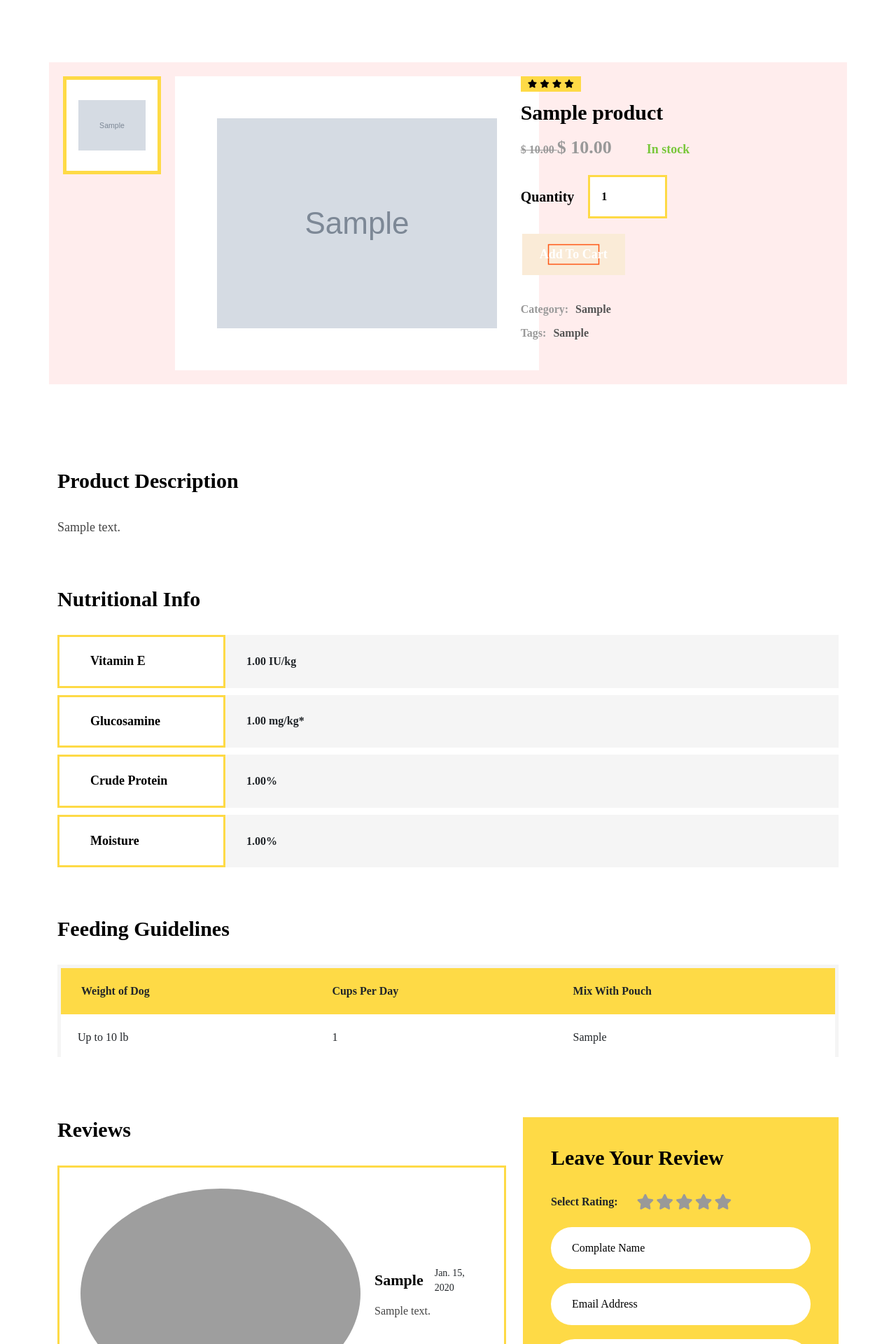
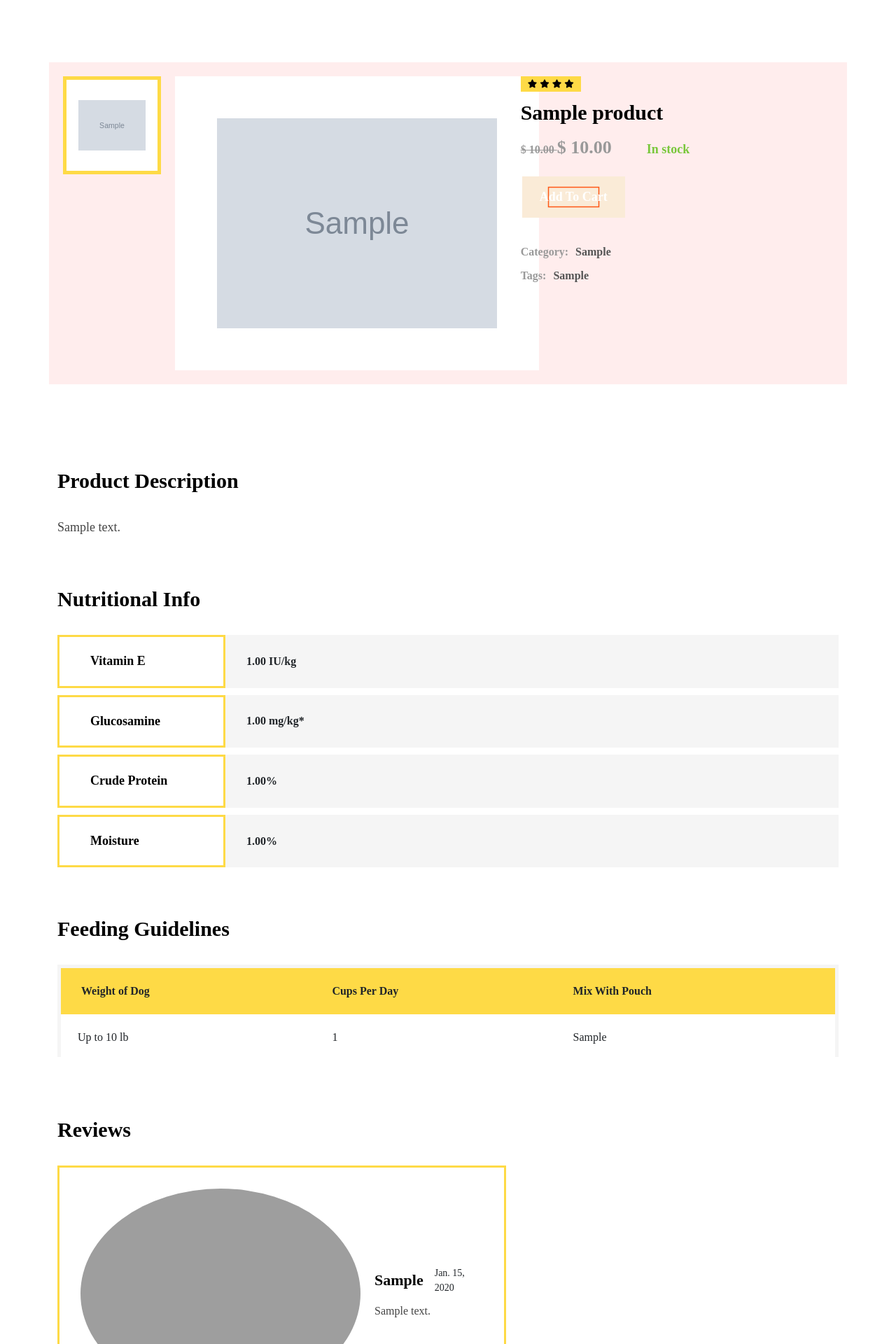
Before and after one commit to kawsaruddinpatoary/patte, a Django app: page /products/1 in a window 1280 px wide. Shown: the part 551-2471 px from the top of the page at 70% size. Run offline with Django 5.2, Linux system fonts and the light colour scheme; tables that the repository leaves empty hold one stand-in row (values such as "Sample post"); grey boxes marked "Sample" are stand-in pictures; some libraries are stand-ins or nearby versions; some web fonts are replaced; grey boxes are pictures that could not be loaded.

Commit message:
update product details page

```diff
--- a/templates/products/details.html
+++ b/templates/products/details.html
@@ -55,10 +55,10 @@
               {% endif %}
             </h6>
             </div>
-            <div class="quantity">
+            {% comment %} <div class="quantity">
                   <h6>Quantity</h6>
               <input type="number" class="input-text" step="1" min="1" name="quantity" value="1">
-                </div>
+                </div> {% endcomment %}
                 <div class="add-to-cart">
                   <a href="{% url 'add-to-cart' product.id %}" class="button">Add to Cart</a>
                 </div>
--- a/templates/products/info.html
+++ b/templates/products/info.html
@@ -67,37 +67,6 @@
             <h6>No reviews yet.</h6>
           {% endfor %}
         </ul>
-        <ul class="pagination">
-                  <li class="prev"><a href="#"><i class='fa-solid fa-arrow-left'></i></a></li>
-                  <li><a href="#">1</a></li>
-                  <li><a href="#">2</a></li>
-                  <li><a href="#">......</a></li>
-                  <li><a href="#">18</a></li>
-                  <li class="next"><a href="#"><i class='fa-solid fa-arrow-right'></i></a></li>
-               </ul>
-      </div>
-      <div class="col-lg-5">
-        <form class="add-review comment leave-comment">
-          <div class="information">
-            <h3>Leave Your Review</h3>
-            <div class="boder-bar"></div>
-            <div class="d-flex align-items-center mb-4">
-            <span>Select Rating:</span>
-              <div class="start d-flex align-items-center ps-md-4">
-                <i class="fa-solid fa-star"></i>
-                <i class="fa-solid fa-star"></i>
-                <i class="fa-solid fa-star"></i>
-                <i class="fa-solid fa-star"></i>
-                <i class="fa-solid fa-star"></i>
-              </div>
-            </div>
-          </div>
-              <input type="text" name="name" placeholder="Complate Name">
-              <input type="text" name="Email" placeholder="Email Address">
-            <textarea placeholder="Add Review"></textarea>
-              <button class="button">Add Review
-              </button>
-        </form>
       </div>
     </div>
   </div>
```
